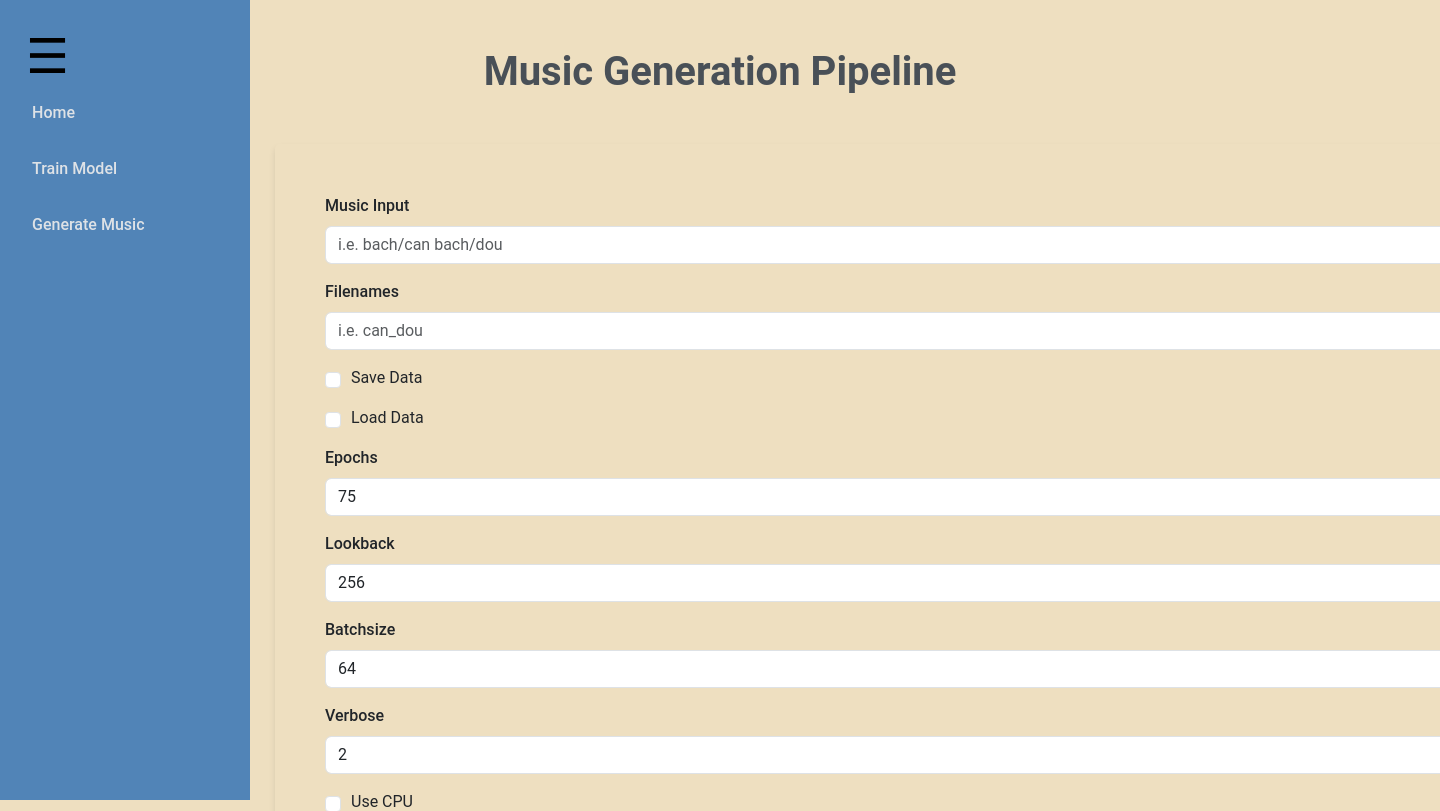
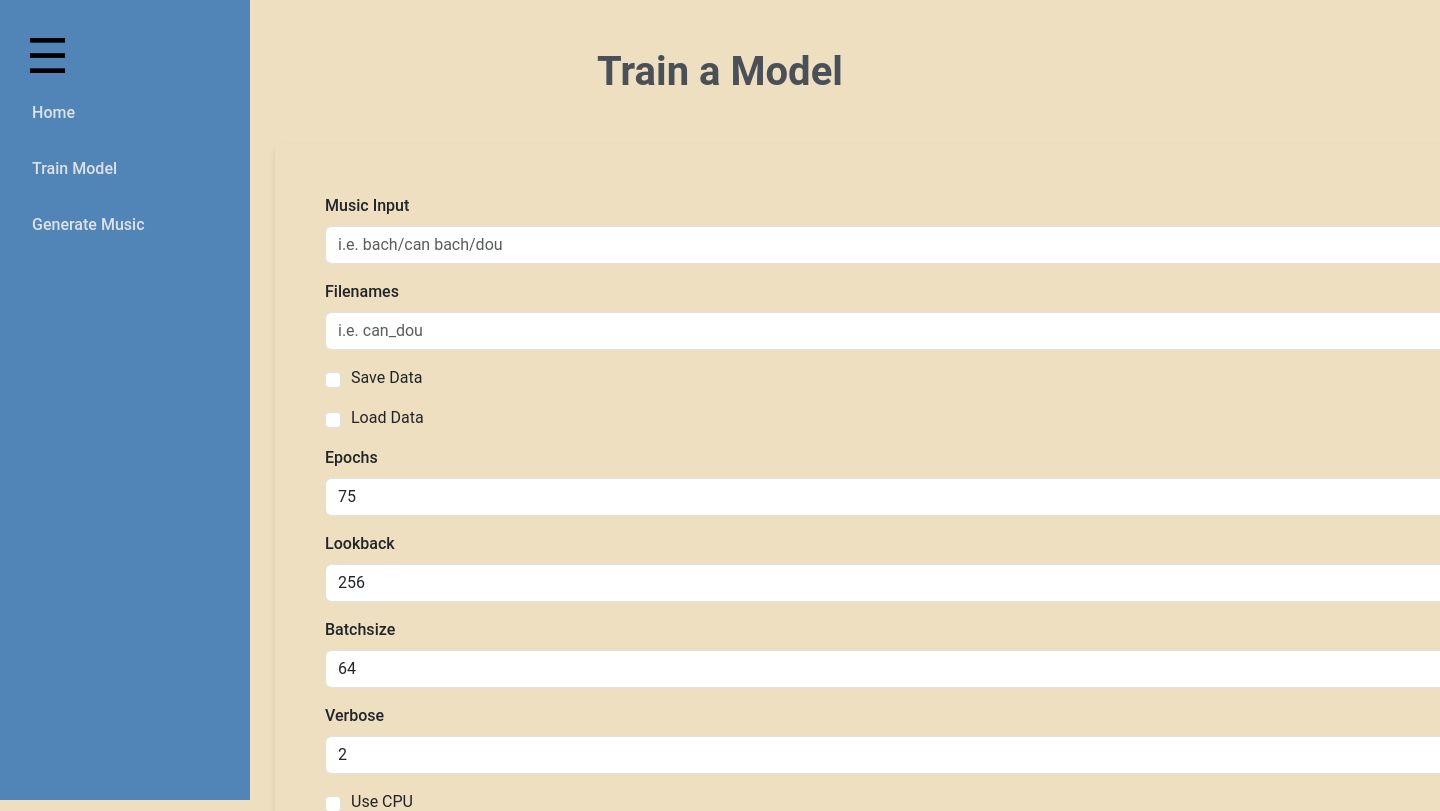
Before and after one commit to arcrystal/bach-in-business, a Flask app: page /train in a window 1440 px wide; the page is wider, and only the part inside the window is pictured. Shown: the top 811 px of that part. Run offline with Flask 3, Linux system fonts and the light colour scheme; some libraries are stand-ins or nearby versions.

Commit message:
small updates

```diff
--- a/templates/generate.html
+++ b/templates/generate.html
@@ -32,7 +32,7 @@
                     </div>
                     <!-- Integer input for num notes -->
                     <div class="mb-3 form-check">
-                        <input type="number" class="form-check-input" name="num_notes" id="num_notes" min="1" value="100" required>
+                        <input type="number" class="form-check-input" name="num_notes" id="num_notes" min="1" value="50" required>
                         <label class="form-check-label" for="num_notes">Num Notes</label>
                     </div>
                 </div>
--- a/templates/home.html
+++ b/templates/home.html
@@ -3,14 +3,14 @@
 <head>
     <meta charset="UTF-8">
     <meta name="viewport" content="width=device-width, initial-scale=1.0">
-    <title>MIDI Player</title>
+    <title>Bach-in-Business</title>
     <link rel="stylesheet" href="https://cdn.jsdelivr.net/npm/bootstrap@5.3.0-alpha1/dist/css/bootstrap.min.css" integrity="sha384-KyZXEAg3QhqLMpG8r+Knujsl7/1L_dstPt3HV5HzF6Gvk/e3s4xamK03kFj40aLcI" crossorigin="anonymous">
     <link rel="stylesheet" href="{{ url_for('static', filename='css/style.css') }}">
     <script src="https://cdn.jsdelivr.net/combine/npm/tone@14.7.58,npm/@magenta/music@1.23.1/es6/core.js,npm/focus-visible@5,npm/html-midi-player@1.5.0"></script>
     <script src="{{ url_for('static', filename='js/sidebar.js') }}"></script>
 </head>
 <body>
-    <h1 class="my-5">Music Generation Pipeline</h1>
+    <h1 class="my-5">Bach in Business</h1>
     <button class="hamburger" onclick="toggleSidebar()">&#9776;</button>
     <nav class="sidebar" id="sidebar">
         <ul class="nav flex-column">
--- a/templates/train.html
+++ b/templates/train.html
@@ -3,7 +3,7 @@
 <head>
     <meta charset="UTF-8">
     <meta name="viewport" content="width=device-width, initial-scale=1.0">
-    <title>Music Generation Pipeline</title>
+    <title>Train Model</title>
     <link rel="stylesheet" href="https://cdn.jsdelivr.net/npm/bootstrap@5.3.0-alpha1/dist/css/bootstrap.min.css" integrity="sha384-KyZXEAg3QhqLMpG8r+Knujsl7/1L_dstPt3HV5HzF6Gvk/e3s4xamK03kFj40aLcI" crossorigin="anonymous">
     <link rel="stylesheet" href="{{ url_for('static', filename='css/style.css') }}">
     <script src="https://cdn.socket.io/4.4.1/socket.io.min.js" integrity="sha384-pGtfmbQ6E7x4wE8w4BJU6hAJU6A4Ufsyyr7M9QfCJCQMG6a+jU6pLzIlkMwDwsnD" crossorigin="anonymous"></script>
@@ -11,7 +11,7 @@
     <script src="{{ url_for('static', filename='js/train.js') }}"></script>
 </head>
 <body>
-    <h1 class="my-5">Music Generation Pipeline</h1>
+    <h1 class="my-5">Train a Model</h1>
     <button class="hamburger" onclick="toggleSidebar()">&#9776;</button>
     <nav class="sidebar" id="sidebar">
         <ul class="nav flex-column">
```
